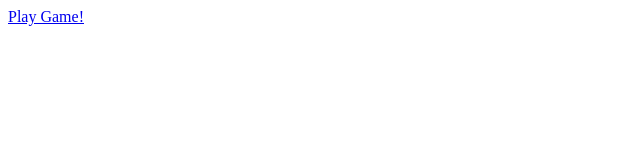
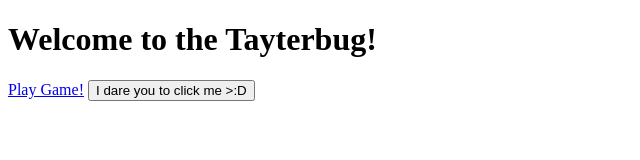
Before and after one commit to tayterbug/TheTayterBug, a plain HTML site: page index.html in a window 1280 px wide. Shown: the whole page, without its empty margins (0-640 px from the left). Drawn offline with Linux system fonts and the light colour scheme.

Commit message:
Enhance index.html with heading and button
Added a heading and a button to the HTML structure.

```diff
--- a/index.html
+++ b/index.html
@@ -6,7 +6,9 @@
 </head>
 
 <body>
+    <h1>Welcome to the Tayterbug!</h1>
     <a href="https://www.jeep.com/moabrun.html">Play Game!</a>
+    <button>I dare you to click me >:D</button>
 </body>
 
 </DOCTYPE>
```
